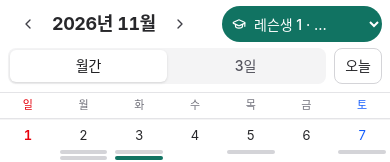
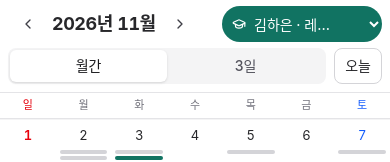
Before and after one commit to etaeho/v_calendar, a Next.js app: page / in a window 390 px wide. Shown: the top 162 px of the page. Built offline with nearby package versions, Linux system fonts and the light colour scheme.

Commit message:
Show student names first in the phone user selector; hide duplicate title
Co-Authored-By: Claude Opus 5.5 <noreply@anthropic.com>
Claude-Session: https://claude.ai/code/session_01QUoqHnZGNBQJgigEFyfSrv

```diff
--- a/components/calendar/Header.tsx
+++ b/components/calendar/Header.tsx
@@ -246,11 +246,12 @@ function ActingUserSelect({ className }: { className?: string }) {
         )}
       >
         <option value={INSTRUCTOR.id} className="bg-white text-zinc-900">
-          강사 · {INSTRUCTOR.name}
+          {INSTRUCTOR.name}
         </option>
         {STUDENTS.map((st, i) => (
           <option key={st.id} value={st.id} className="bg-white text-zinc-900">
-            레슨생 {i + 1} · {st.name}
+            {/* 좁은 화면에서도 이름이 보이도록 이름을 앞에 둔다 */}
+            {st.name} · 레슨생 {i + 1}
           </option>
         ))}
       </select>
--- a/components/calendar/StudentsView.tsx
+++ b/components/calendar/StudentsView.tsx
@@ -60,7 +60,7 @@ export function StudentsView() {
     <div className="min-h-0 flex-1 overflow-y-auto bg-zinc-50 p-4">
       <div className="mx-auto max-w-5xl">
         <div className="mb-3 flex flex-wrap items-baseline justify-between gap-2">
-          <h2 className="text-lg font-bold">레슨생 관리</h2>
+          <h2 className="hidden text-lg font-bold md:block">레슨생 관리</h2>
           <p className="text-sm text-zinc-600">
             레슨생 {STUDENTS.length}명 · 수강 중 {enrolled}명
           </p>
```
